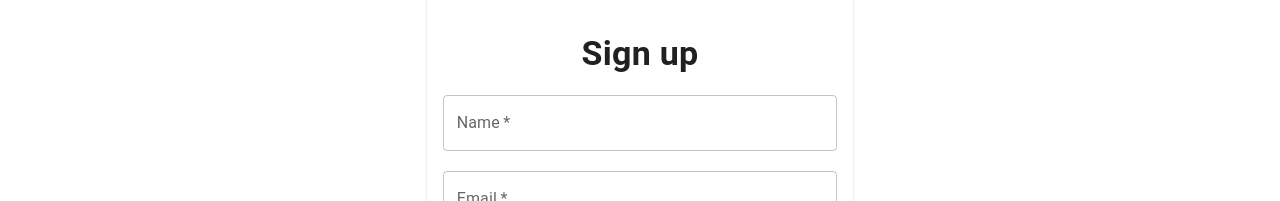
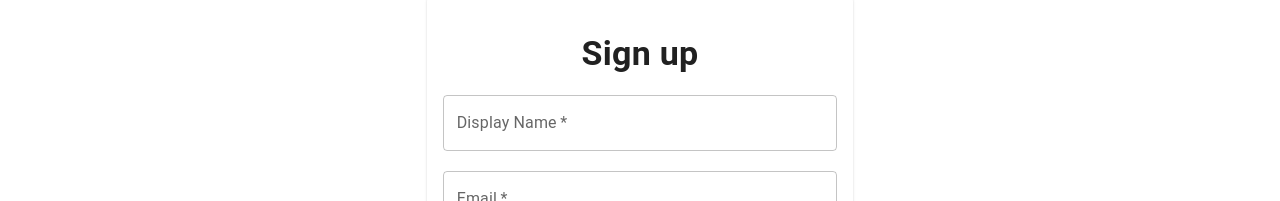
Before and after one commit to eij285/MealMaker, a React (Create React App) app in the folder frontend/: page /signup in a window 1280 px wide. Shown: the part 147-348 px from the top of the page. Built offline with nearby package versions, Linux system fonts and the light colour scheme.

Commit message:
changed username to display name

```diff
--- a/frontend/src/pages/Auth/SignupPage.jsx
+++ b/frontend/src/pages/Auth/SignupPage.jsx
@@ -10,7 +10,7 @@ import { isValidEmail, isValidPassword } from '../../helpers';
 
 function SignupPage () {
   const initialData = {
-    username: {
+    displayName: {
       value: '',
       error: false,
       message: ''
@@ -36,19 +36,19 @@ function SignupPage () {
 
   const signup = (e) => {
     e.preventDefault();
-    const username = e.target.username.value;
+    const displayName = e.target.displayName.value;
     const email = e.target.email.value;
     const password = e.target.password.value;
     const confirm = e.target.confirm.value;
     let dataState = {...formData};
-    dataState.username.value = username;
+    dataState.displayName.value = displayName;
     dataState.email.value = email;
     dataState.password.value = password;
     dataState.confirm.value = confirm;
     let isError = false;
-    if (username === '') {
-      dataState.username.error = true;
-      dataState.username.message = 'A name is required';
+    if (displayName === '') {
+      dataState.displayName.error = true;
+      dataState.displayName.message = 'A name is required';
       isError = true;
     }
     if (email === '') {
@@ -89,12 +89,12 @@ function SignupPage () {
       <CentredPageTitle>Sign up</CentredPageTitle>
       <CentredElementsForm noValidate onSubmit={signup}>
         <TextInput
-          name="username"
-          label="Name"
+          name="displayName"
+          label="Display Name"
           required
-          defaultValue={formData.username.value}
-          error={formData.username.error}
-          helperText={formData.username.error && formData.username.message}
+          defaultValue={formData.displayName.value}
+          error={formData.displayName.error}
+          helperText={formData.displayName.error && formData.displayName.message}
         />
         <EmailInput
           name="email"
```
